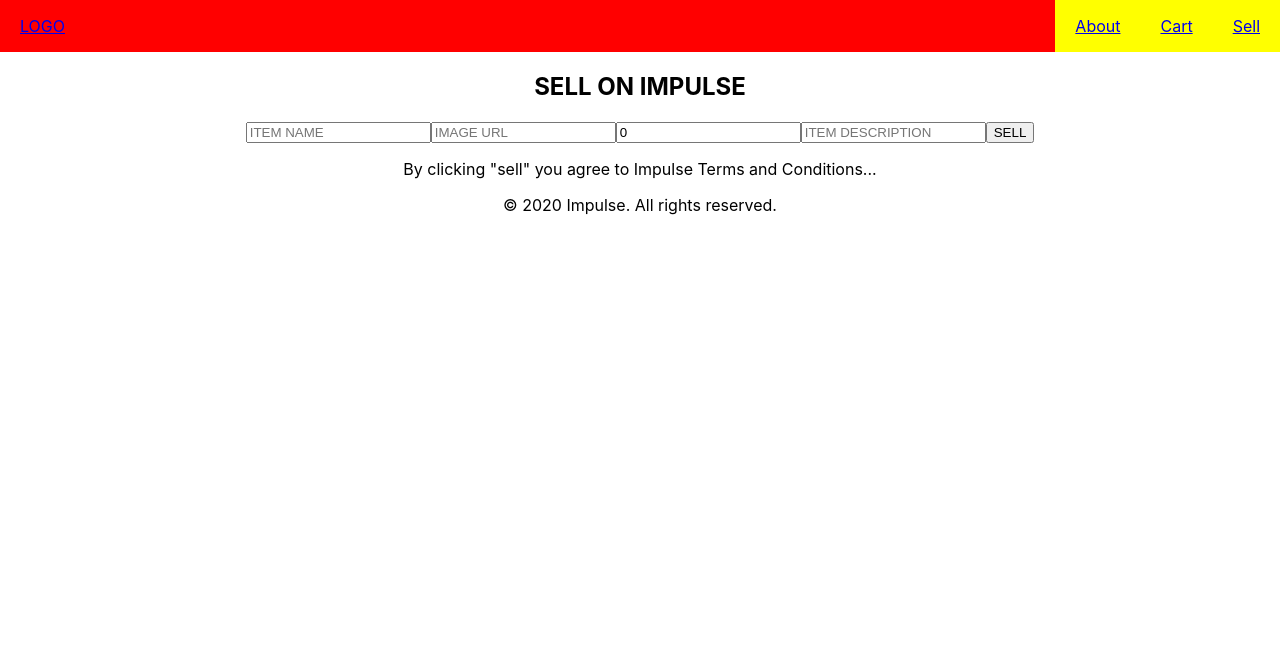
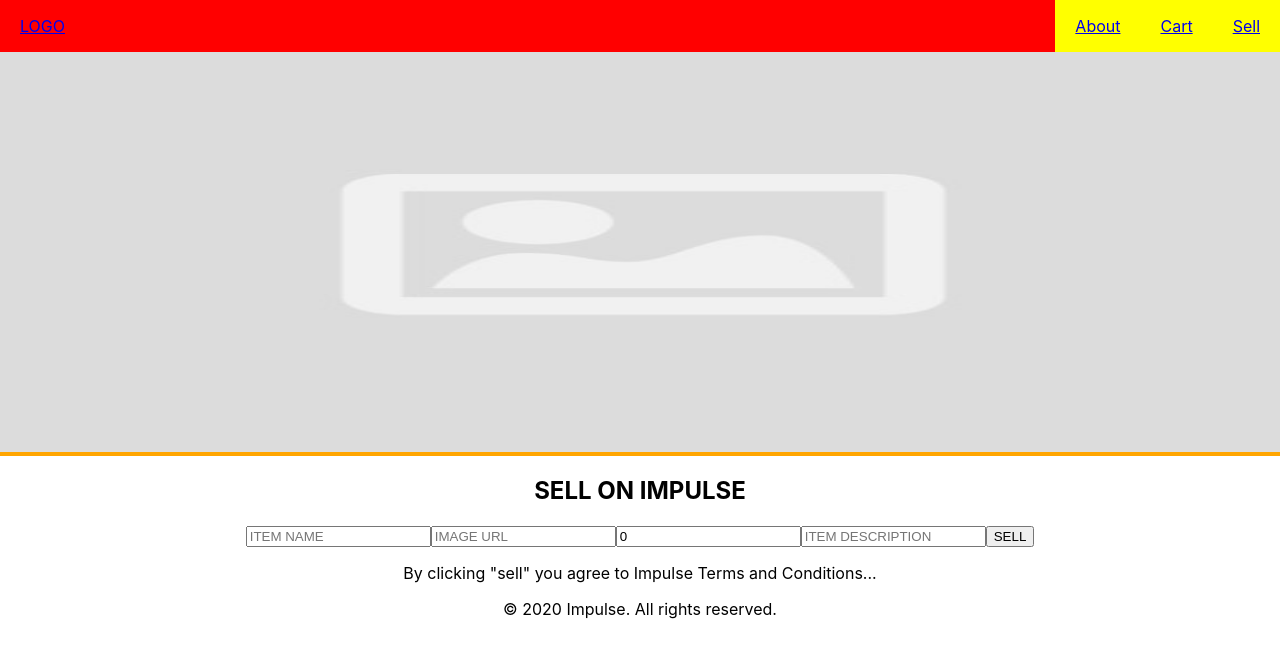
Before and after one commit to r-shahid/ecommerce-frontend, a React (Create React App) app: page /sell in a window 1280 px wide. Shown: the top 658 px of the page. Built offline with nearby package versions, Linux system fonts and the light colour scheme; no server answers.

Commit message:
hero image component set up

```diff
--- a/src/components/App/App.css
+++ b/src/components/App/App.css
@@ -1,38 +1,3 @@
 .App {
   text-align: center;
 }
-
-.App-logo {
-  height: 40vmin;
-  pointer-events: none;
-}
-
-@media (prefers-reduced-motion: no-preference) {
-  .App-logo {
-    animation: App-logo-spin infinite 20s linear;
-  }
-}
-
-.App-header {
-  background-color: #282c34;
-  min-height: 100vh;
-  display: flex;
-  flex-direction: column;
-  align-items: center;
-  justify-content: center;
-  font-size: calc(10px + 2vmin);
-  color: white;
-}
-
-.App-link {
-  color: #61dafb;
-}
-
-@keyframes App-logo-spin {
-  from {
-    transform: rotate(0deg);
-  }
-  to {
-    transform: rotate(360deg);
-  }
-}
--- a/src/components/App/App.js
+++ b/src/components/App/App.js
@@ -15,10 +15,12 @@
 import Main from '../Main/Main'
 import Header from '../Header/Header'
 import Footer from '../Footer/Footer'
+import HeroImage from '../HeroImage/HeroImage';
 function App() {
 	return (
 		<div className='App'>
 			<Header />
+      <HeroImage />
 			<Main />
 			<Footer />
 		</div>
--- a/src/components/Header/Header.css
+++ b/src/components/Header/Header.css
@@ -5,6 +5,7 @@
     background-color: red;
     display: flex;
     justify-content: space-between;
+    margin-bottom: 0px;
 }
 
 .logo {
--- /dev/null
+++ b/src/components/HeroImage/HeroImage.css
@@ -0,0 +1,9 @@
+.hero-image {
+    background-color: orange;
+    margin-top: 0px;
+}
+
+.hero-image img {
+    width: 100%;
+    height: 400px;
+}
--- /dev/null
+++ b/src/components/HeroImage/HeroImage.js
@@ -0,0 +1,13 @@
+import React from 'react'
+import './HeroImage.css'
+import placeholder from '../images/placeholder.jpg'
+
+const HeroImage = () => {
+    return(
+        <div className='hero-image'>
+            <img src={placeholder} alt="placeholder" />
+        </div>
+    )
+}
+
+export default HeroImage
```
